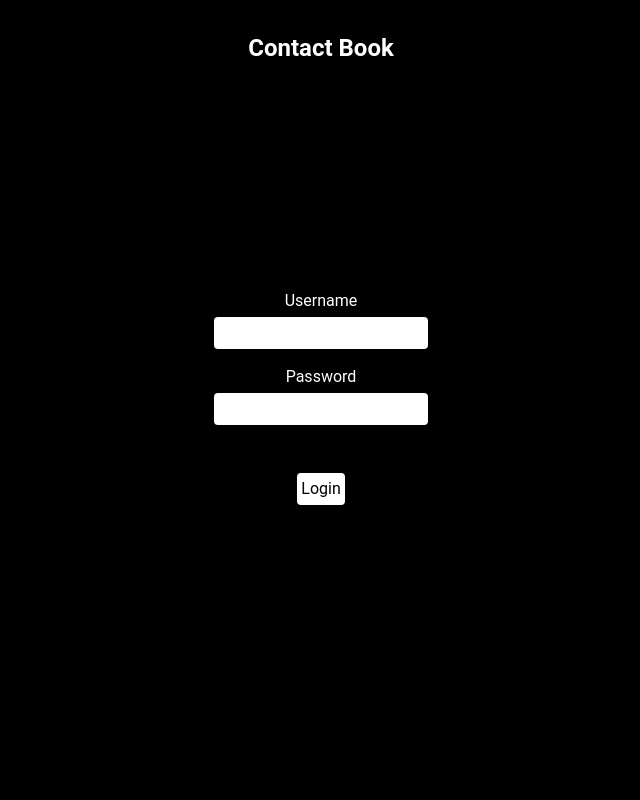
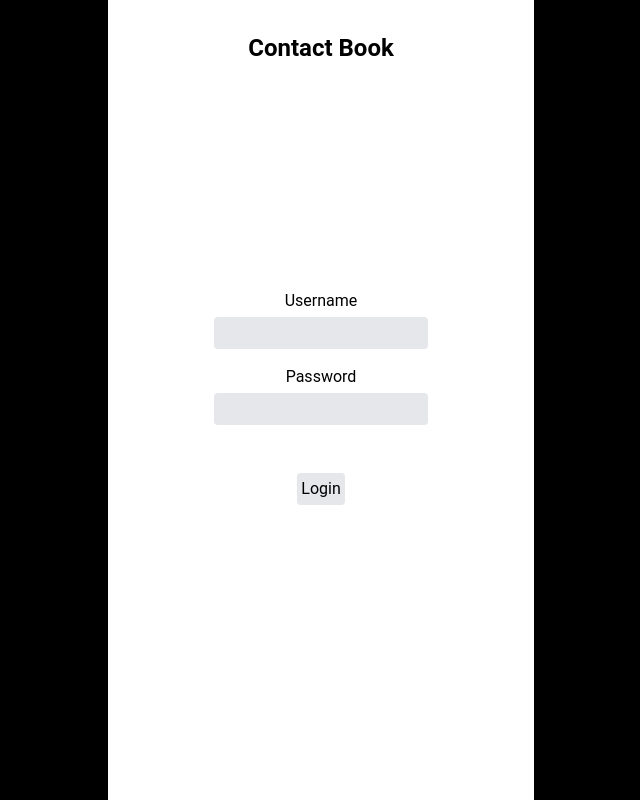
Before and after one commit to saravzizo/PhoneBook, a React (Create React App) app in the folder phonebook/: page / in a window 1280 px wide. Shown: the whole page, without its empty margins (319-959 px from the left). Built offline with nearby package versions, Linux system fonts and the light colour scheme.

Commit message:
login_minor style change

```diff
--- a/phonebook/src/App.js
+++ b/phonebook/src/App.js
@@ -33,7 +33,7 @@ function App() {
 
   return (
     <div className={`App ${isThemeToggled ?"bg-black" :"bg-white" }`}  >
-      {isLoggedIn ? <Home  user={user} setIsThemeToggled={setIsThemeToggled} isThemeToggled={isThemeToggled}/> : <Login onLogin={handleLogin} setIsLoggedIn={setIsLoggedIn} setUser={setUser}/>}
+      {isLoggedIn ? <Home  user={user} setIsThemeToggled={setIsThemeToggled} isThemeToggled={isThemeToggled}/> : <Login onLogin={handleLogin} setIsLoggedIn={setIsLoggedIn} setUser={setUser} isThemeToggled={isThemeToggled}/>}
     </div>
   );
 }
--- a/phonebook/src/Components/Login.js
+++ b/phonebook/src/Components/Login.js
@@ -51,7 +51,7 @@ const Login = ({setIsLoggedIn, setUser}) => {
 
 
     return (
-        <div className="container bg-black text-white xs:w-1/2 sm:w-2/3 lg:w-1/3 h-screen " >
+        <div className="container bg-white text-black xs:w-1/2 sm:w-2/3 lg:w-1/3 h-screen " >
             <div className="sticky">
                 <div className="flex items-center px-6 mb-6 justify-center pt-8 pb-3">
                     <p className="text-2xl font-semibold">Contact Book</p>
@@ -59,13 +59,13 @@ const Login = ({setIsLoggedIn, setUser}) => {
 
                 <form className="flex flex-col items-center"  style={{ marginTop: "50%", marginBottom: "50%" }}>
                         <label className="mx-4 mb-1">Username</label>
-                        <input className="w-1/2 mx-4 mb-4 p-1 rounded text-black"  value={username} onChange={e => setUsername(e.target.value)}></input>
+                        <input className="w-1/2 mx-4 mb-4 p-1 rounded text-black bg-gray-200"  value={username} onChange={e => setUsername(e.target.value)}></input>
 
                         <label className="mx-4 mb-1">Password</label>
-                        <input className="w-1/2 mx-4 p-1 rounded text-black" value={password} onChange={e => setPassword(e.target.value)} ></input>
+                        <input className="w-1/2 mx-4 p-1 rounded text-black bg-gray-200" value={password} onChange={e => setPassword(e.target.value)} ></input>
 
-                        <p className='text-xs text-white mx-4 mt-4'>{res.error}</p>
-                        <button className="bg-white text-black rounded p-1 mt-8" onClick={handleLogin}>Login</button>
+                        <p className='text-xs text-yellow-600 mx-4 mt-4'>{res.error}</p>
+                        <button className=" text-black rounded p-1 mt-8 bg-gray-200" onClick={handleLogin}>Login</button>
 
                 </form>
 
--- a/phonebook/src/output.css
+++ b/phonebook/src/output.css
@@ -975,6 +975,21 @@ video {
   color: rgb(255 255 255 / var(--tw-text-opacity));
 }
 
+.text-yellow-200 {
+  --tw-text-opacity: 1;
+  color: rgb(254 240 138 / var(--tw-text-opacity));
+}
+
+.text-yellow-600 {
+  --tw-text-opacity: 1;
+  color: rgb(202 138 4 / var(--tw-text-opacity));
+}
+
+.text-yellow-800 {
+  --tw-text-opacity: 1;
+  color: rgb(133 77 14 / var(--tw-text-opacity));
+}
+
 .outline {
   outline-style: solid;
 }
```
Also changed, not shown: 1 other file (tests, documents, lock files or other folders).
